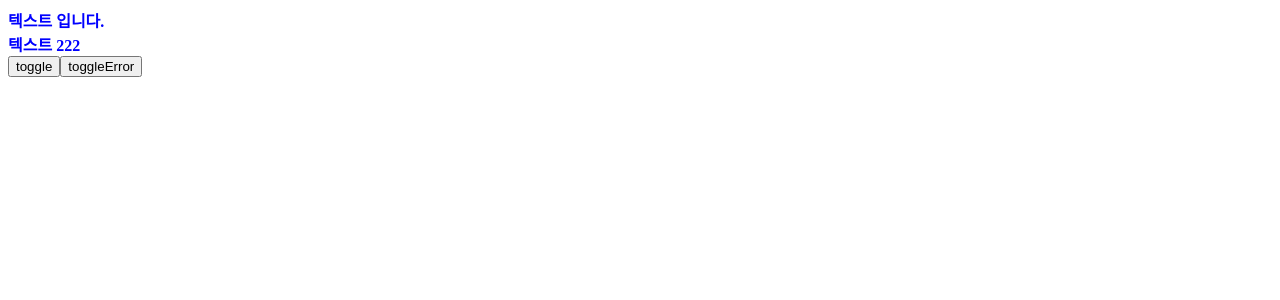
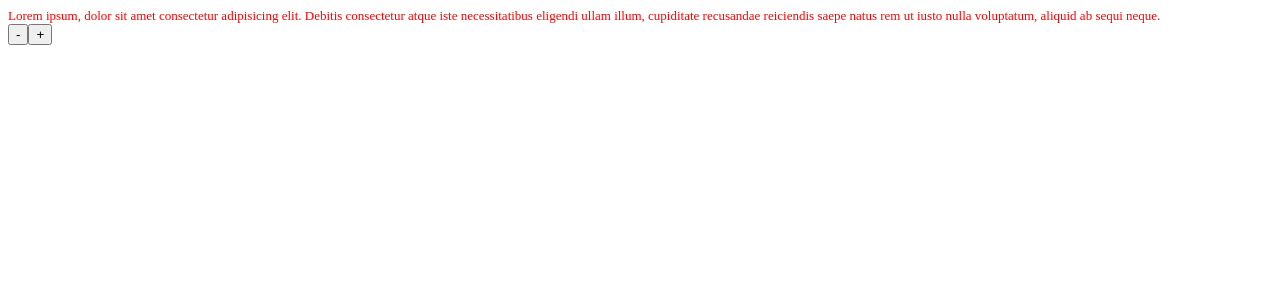
Before and after one commit to eunhye8767/study-vue3, a Vue app in the folder gymcoding/learn-vue3/: page / in a window 1280 px wide. Shown: the top 300 px of the page. Built offline with nearby package versions, Linux system fonts and the light colour scheme.

Commit message:
[vue 기본] style 바인딩

```diff
--- a/gymcoding/learn-vue3/src/App.vue
+++ b/gymcoding/learn-vue3/src/App.vue
@@ -1,13 +1,14 @@
 <template>
-	<div class="text" :class="classObject">텍스트 입니다.</div>
-	<div
-		class="text"
-		:class="[isActive ? 'active-class' : 'class', errorClass, classObject]"
-	>
-		텍스트 222
+	<div>
+		<div :style="styleObject">
+			Lorem ipsum, dolor sit amet consectetur adipisicing elit. Debitis
+			consectetur atque iste necessitatibus eligendi ullam illum, cupiditate
+			recusandae reiciendis saepe natus rem ut iusto nulla voluptatum, aliquid
+			ab sequi neque.
+		</div>
+		<button @click="fontSize--">-</button>
+		<button @click="fontSize++">+</button>
 	</div>
-	<button v-on:click="toggle">toggle</button>
-	<button v-on:click="hasError = !hasError">toggleError</button>
 </template>
 
 <script>
@@ -15,48 +16,22 @@ import { computed, ref } from 'vue';
 
 export default {
 	setup() {
-		const isActive = ref(true);
-		const hasError = ref(false);
-
-		// const classObject = reactive({
-		// 	active: true,
-		// 	'text-danger': false,
+		// const styleObject = reactive({
+		// 	color: 'red',
+		// 	fontSize: '18px',
 		// });
 
-		const classObject = computed(() => {
+		const fontSize = ref(13);
+
+		const styleObject = computed(() => {
 			return {
-				active: isActive.value & true,
-				'text-danger': hasError.value && true,
-				'text-blue': true,
+				color: 'red',
+				fontSize: fontSize.value + 'px',
 			};
 		});
-
-		const toggle = () => {
-			isActive.value = !isActive.value;
-		};
-
-		const activeClass = ref('active');
-		const errorClass = ref('error');
-		return {
-			isActive,
-			toggle,
-			hasError,
-			classObject,
-			activeClass,
-			errorClass,
-		};
+		return { styleObject, fontSize };
 	},
 };
 </script>
 
-<style scoped>
-.active {
-	font-weight: 900;
-}
-.text-blue {
-	color: blue;
-}
-.text-danger {
-	color: red;
-}
-</style>
+<style scoped></style>
```
Also changed, not shown: 1 other file (tests, documents, lock files or other folders).
